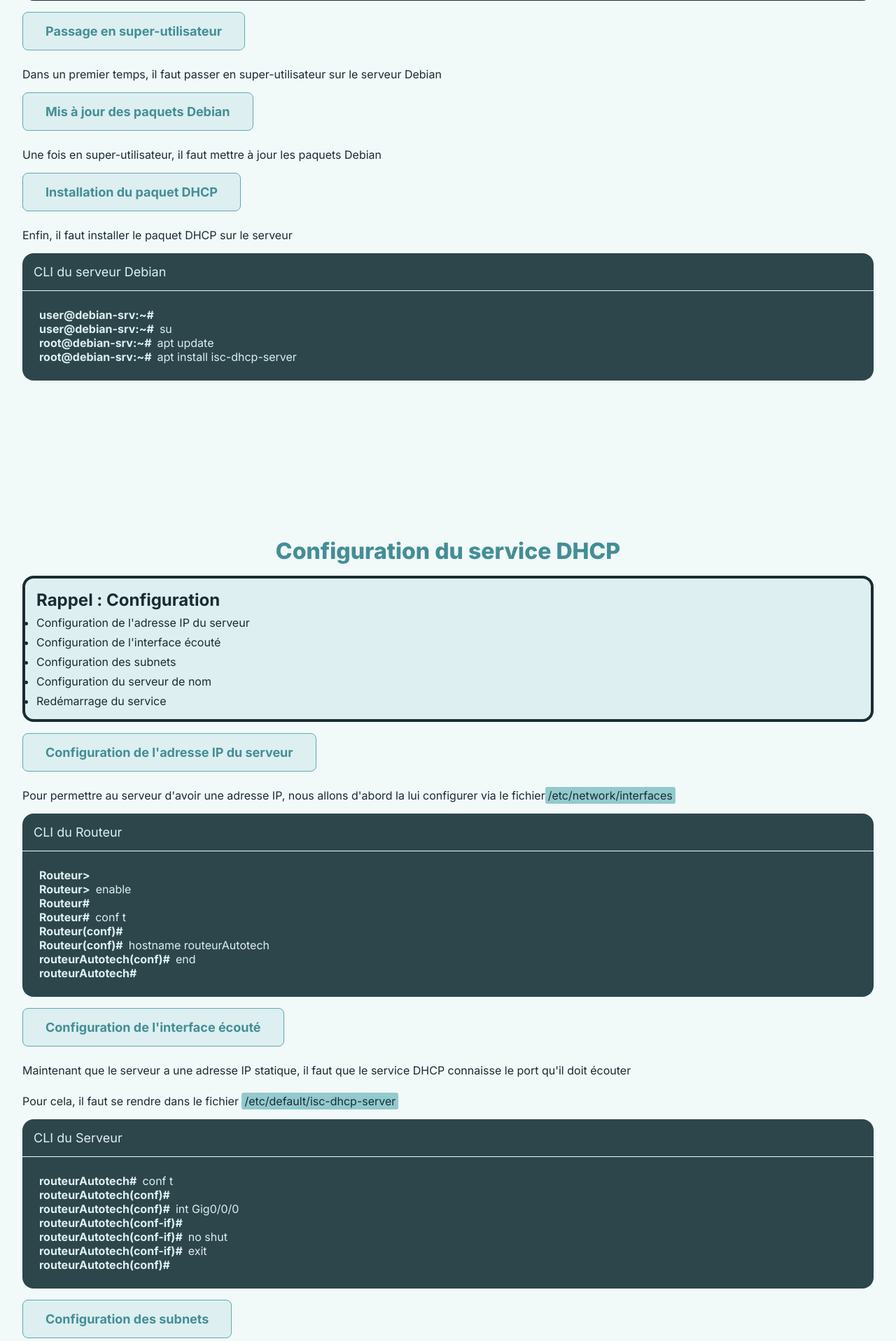
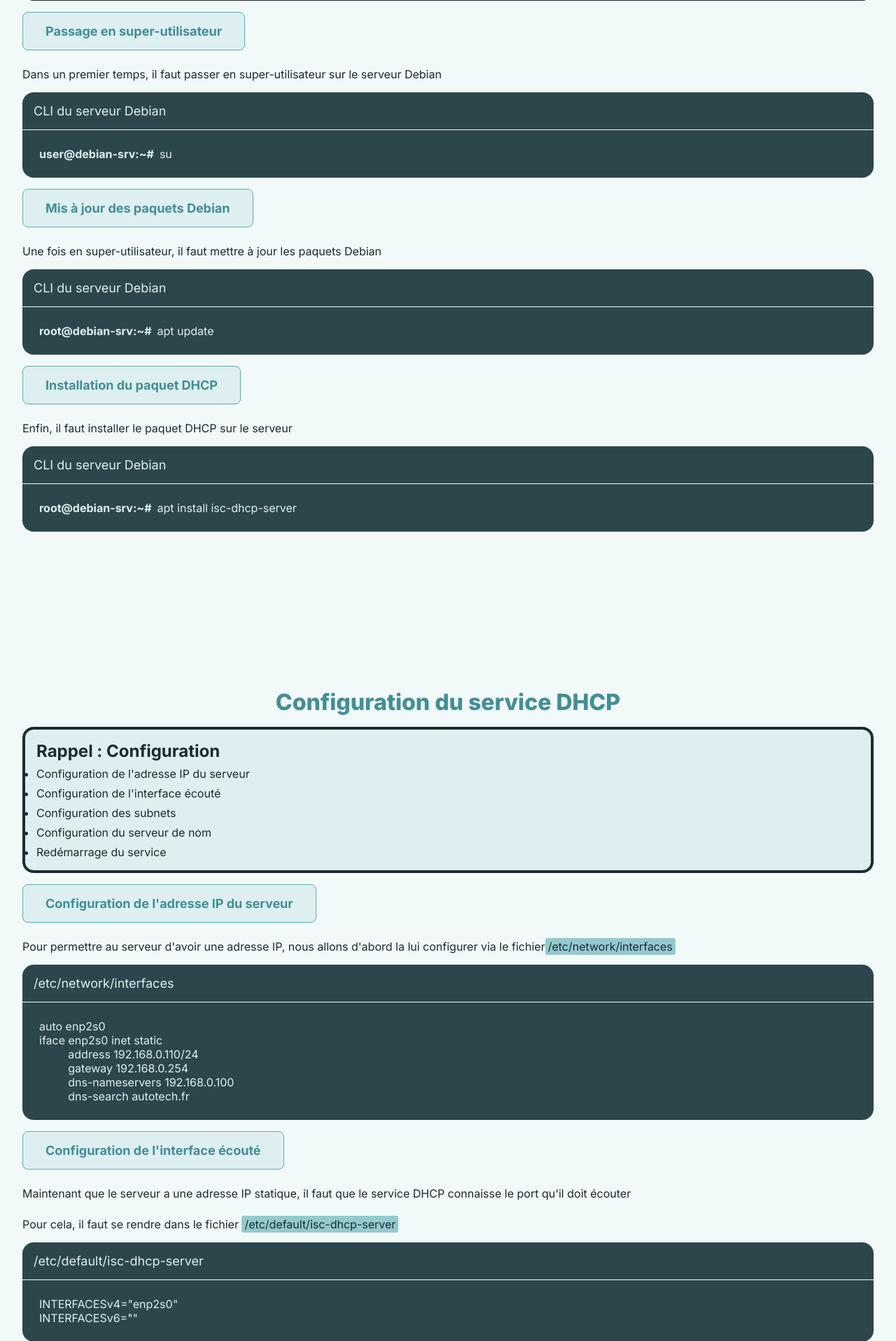
Before and after one commit to Bastien-Virmaux/SAE24-autotech, a PHP site: page /pages/dhcp.php in a window 1280 px wide. Shown: the part 1839-3756 px from the top of the page at 70% size. Run offline with PHP 8.4, Linux system fonts and the light colour scheme; some web fonts are replaced.

Commit message:
Ajout des nouvelle fonctionnalité

```diff
--- a/layout/confirmation.php
+++ b/layout/confirmation.php
@@ -19,7 +19,7 @@ $email = $_GET['email'];
 
 //connexion à la bd
 try {
-     $mySqlConnection = new PDO('mysql:host=192.168.0.110; dbname=autotech; charset=utf8', 'root', 'Azerty');
+     $mySqlConnection = new PDO('mysql:host=localhost:8889; dbname=autotech; charset=utf8', 'root', 'root');
 } catch (Exception $e) {
      die('Erreur : ' . $e->getMessage());
 }
--- a/layout/section5.php
+++ b/layout/section5.php
@@ -1,4 +1,4 @@
-<section class="section sec5" id="infrastructure">
+<section class="section sec4" id="infrastructure">
      <h1 class="titleSection">Notre infrastructure</h1>
 
      <div class="infraTitle">
@@ -75,7 +75,7 @@
           </div>
           <div class="service">
                <img class="imgServiceWin" src="../assets/img/img_grafana.png" alt="photo du service GRAFANA" />
-               <h2 class="serviceTextWin">ZABBIX</h2>
+               <h2 class="serviceTextWin">GRAFANA</h2>
                <a href="#" class="btn">Voir les détails</a>
           </div>
      </div>
@@ -100,7 +100,7 @@
           <div class="service">
                <img class="imgServiceWin" src="../assets/img/img_proxy.png" alt="photo du service PROXY" />
                <h2 class="serviceTextWin">PROXY</h2>
-               <a href="#" class="btn">Voir les détails</a>
+               <a href="../pages/proxy.php" class="btn">Voir les détails</a>
           </div>
           <div class="service">
                <img class="imgServiceWin" src="../assets/img/img_vpn.png" alt="photo du service VPN" />
--- a/pages/dhcp.php
+++ b/pages/dhcp.php
@@ -69,6 +69,18 @@
                </h2>
           </div>
           <p class="para">Dans un premier temps, il faut passer en super-utilisateur sur le serveur Debian</p>
+          <div class="cli">
+               <div class="headerCli">
+                    <p class="titleCli">CLI du serveur Debian</p>
+               </div>
+
+               <div class="bodyCli">
+                    <div class="formatCommande">
+                         <p class="invite">user@debian-srv:~#</p>
+                         <p class="commande">su</p>
+                    </div>
+               </div>
+          </div>
 
           <div class="infraTitle">
                <h2 class="infraTitleText" style="font-size: var(--size-18);">
@@ -76,6 +88,20 @@
                </h2>
           </div>
           <p class="para">Une fois en super-utilisateur, il faut mettre à jour les paquets Debian</p>
+          <div class="cli">
+               <div class="headerCli">
+                    <p class="titleCli">CLI du serveur Debian</p>
+               </div>
+
+               <div class="bodyCli">
+                    <div class="formatCommande">
+                         <p class="invite">root@debian-srv:~#</p>
+                         <p class="commande">apt update</p>
+                    </div>
+               </div>
+          </div>
+
+
           <div class="infraTitle">
                <h2 class="infraTitleText" style="font-size: var(--size-18);">
                     Installation du paquet DHCP
@@ -88,18 +114,6 @@
                </div>
 
                <div class="bodyCli">
-                    <div class="formatCommande">
-                         <p class="invite">user@debian-srv:~#</p>
-                         <p class="commande"></p>
-                    </div>
-                    <div class="formatCommande">
-                         <p class="invite">user@debian-srv:~#</p>
-                         <p class="commande">su</p>
-                    </div>
-                    <div class="formatCommande">
-                         <p class="invite">root@debian-srv:~#</p>
-                         <p class="commande">apt update</p>
-                    </div>
                     <div class="formatCommande">
                          <p class="invite">root@debian-srv:~#</p>
                          <p class="commande">apt install isc-dhcp-server</p>
@@ -123,44 +137,18 @@
                </h2>
           </div>
           <p class="para">Pour permettre au serveur d'avoir une adresse IP, nous allons d'abord la lui configurer via le fichier<span class="cmd-spec">/etc/network/interfaces</span></p>
-
           <div class="cli">
                <div class="headerCli">
-                    <p class="titleCli">CLI du Routeur</p>
+                    <p class="titleCli">/etc/network/interfaces</p>
                </div>
-
                <div class="bodyCli">
-                    <div class="formatCommande">
-                         <p class="invite">Routeur></p>
-                         <p class="commande"></p>
-                    </div>
-                    <div class="formatCommande">
-                         <p class="invite">Routeur></p>
-                         <p class="commande">enable</p>
-                    </div>
-                    <div class="formatCommande">
-                         <p class="invite">Routeur#</p>
-                         <p class="commande"></p>
-                    </div>
-                    <div class="formatCommande">
-                         <p class="invite">Routeur#</p>
-                         <p class="commande">conf t</p>
-                    </div>
-                    <div class="formatCommande">
-                         <p class="invite">Routeur(conf)#</p>
-                         <p class="commande"></p>
-                    </div>
-                    <div class="formatCommande">
-                         <p class="invite">Routeur(conf)#</p>
-                         <p class="commande">hostname routeurAutotech</p>
-                    </div>
-                    <div class="formatCommande">
-                         <p class="invite">routeurAutotech(conf)#</p>
-                         <p class="commande">end</p>
-                    </div>
-                    <div class="formatCommande">
-                         <p class="invite">routeurAutotech#</p>
-                         <p class="commande"></p>
+                    <div class="format">
+                         <p class="commande">auto enp2s0</p>
+                         <p class="commande">iface enp2s0 inet static</p>
+                         <p class="commande"> <span class="tab"> ----- </span> address 192.168.0.110/24</p>
+                         <p class="commande"> <span class="tab"> ----- </span> gateway 192.168.0.254</p>
+                         <p class="commande"> <span class="tab"> ----- </span> dns-nameservers 192.168.0.100</p>
+                         <p class="commande"> <span class="tab"> ----- </span> dns-search autotech.fr</p>
                     </div>
                </div>
           </div>
@@ -174,37 +162,12 @@
           <p class="para">Pour cela, il faut se rendre dans le fichier <span class="cmd-spec">/etc/default/isc-dhcp-server</span></p>
           <div class="cli">
                <div class="headerCli">
-                    <p class="titleCli">CLI du Serveur</p>
+                    <p class="titleCli">/etc/default/isc-dhcp-server</p>
                </div>
-
                <div class="bodyCli">
-                    <div class="formatCommande">
-                         <p class="invite">routeurAutotech#</p>
-                         <p class="commande">conf t</p>
-                    </div>
-                    <div class="formatCommande">
-                         <p class="invite">routeurAutotech(conf)#</p>
-                         <p class="commande"></p>
-                    </div>
-                    <div class="formatCommande">
-                         <p class="invite">routeurAutotech(conf)#</p>
-                         <p class="commande">int Gig0/0/0</p>
-                    </div>
-                    <div class="formatCommande">
-                         <p class="invite">routeurAutotech(conf-if)#</p>
-                         <p class="commande"></p>
-                    </div>
-                    <div class="formatCommande">
-                         <p class="invite">routeurAutotech(conf-if)#</p>
-                         <p class="commande">no shut</p>
-                    </div>
-                    <div class="formatCommande">
-                         <p class="invite">routeurAutotech(conf-if)#</p>
-                         <p class="commande">exit</p>
-                    </div>
-                    <div class="formatCommande">
-                         <p class="invite">routeurAutotech(conf)#</p>
-                         <p class="commande"></p>
+                    <div class="format">
+                         <p class="commande">INTERFACESv4="enp2s0"</p>
+                         <p class="commande">INTERFACESv6=""</p>
                     </div>
                </div>
           </div>
@@ -217,41 +180,29 @@
           <p class="para">Dans le fichier <span class="cmd-spec">/etc/dhcp/dhcpd.conf</span>, on configure les différents réseaux qui seront définis dynamiquement</p>
           <div class="cli">
                <div class="headerCli">
-                    <p class="titleCli">CLI du Routeur</p>
+                    <p class="titleCli">/etc/network/interfaces</p>
                </div>
-
                <div class="bodyCli">
-                    <div class="formatCommande">
-                         <p class="invite">routeurAutotech#</p>
-                         <p class="commande">conf t</p>
-                    </div>
-                    <div class="formatCommande">
-                         <p class="invite">routeurAutotech(conf)#</p>
-                         <p class="commande"></p>
-                    </div>
-                    <div class="formatCommande">
-                         <p class="invite">routeurAutotech(conf)#</p>
-                         <p class="commande">int Gig0/0/1</p>
-                    </div>
-                    <div class="formatCommande">
-                         <p class="invite">routeurAutotech(conf-if)#</p>
-                         <p class="commande"></p>
-                    </div>
-                    <div class="formatCommande">
-                         <p class="invite">routeurAutotech(conf-if)#</p>
-                         <p class="commande">no shut</p>
-                    </div>
-                    <div class="formatCommande">
-                         <p class="invite">routeurAutotech(conf-if)#</p>
-                         <p class="commande">ip address 172.25.0.100 255.255.0.0</p>
-                    </div>
-                    <div class="formatCommande">
-                         <p class="invite">routeurAutotech(conf-if)#</p>
-                         <p class="commande">exit</p>
-                    </div>
-                    <div class="formatCommande">
-                         <p class="invite">routeurAutotech(conf)#</p>
-                         <p class="commande"></p>
+                    <div class="format">
+                         <p class="commande">subnet 192.168.0.0 netmask 255.255.255.0 {</p>
+                         <p class="commande">}</p>
+                         <p class="commande">subnet 172.25.0.0 netmask 255.255.0.0 {</p>
+                         <p class="commande">}</p>
+                         <p class="commande"> <span class="tab"> ----- </span></p>
+                         <p class="commande">subnet 192.168.1.0 netmask 255.255.255.0 {</p>
+                         <p class="commande"> <span class="tab"> ----- </span> range 192.168.1.10 192.168.1.50</p>
+                         <p class="commande"> <span class="tab"> ----- </span> option routers 192.168.1.254</p>
+                         <p class="commande">}</p>
+                         <p class="commande"> <span class="tab"> ----- </span></p>
+                         <p class="commande">subnet 192.168.2.0 netmask 255.255.255.0 {</p>
+                         <p class="commande"> <span class="tab"> ----- </span> range 192.168.2.10 192.168.2.50</p>
+                         <p class="commande"> <span class="tab"> ----- </span> option routers 192.168.2.254</p>
+                         <p class="commande">}</p>
+                         <p class="commande"> <span class="tab"> ----- </span></p>
+                         <p class="commande">subnet 192.168.3.0 netmask 255.255.255.0 {</p>
+                         <p class="commande"> <span class="tab"> ----- </span> range 192.168.3.10 192.168.3.50</p>
+                         <p class="commande"> <span class="tab"> ----- </span> option routers 192.168.3.254</p>
+                         <p class="commande">}</p>
                     </div>
                </div>
           </div>
@@ -262,6 +213,17 @@
                </h2>
           </div>
           <p class="para">Toujours dans le fichier <span class="cmd-spec">/etc/dhcp/dhcpd.conf</span>, on défini le serveur DNS des équipements réseaux (Voir service DNS pour plus d'informations)</p>
+          <div class="cli">
+               <div class="headerCli">
+                    <p class="titleCli">/etc/network/interfaces</p>
+               </div>
+               <div class="bodyCli">
+                    <div class="format">
+                         <p class="commande">option domain-name-servers 192.168.0.100;</p>
+                    </div>
+               </div>
+          </div>
+
           <div class="infraTitle">
                <h2 class="infraTitleText" style="font-size: var(--size-18);">
                     Redémarrage du service
--- a/pages/pages.css
+++ b/pages/pages.css
@@ -205,6 +205,7 @@ body::-webkit-scrollbar-thumb {
 }
 
 .sec3 .infraTitle {
+     width: -moz-fit-content;
      width: fit-content;
      margin-top: 16px;
      padding: 16px 32px;
@@ -291,4 +292,8 @@ body::-webkit-scrollbar-thumb {
      list-style: circle;
 }
 
+.sec3 .tab {
+     opacity: 0;
+}
+
 /* === FIN SEC3 === */
```
Also changed, not shown: pages/proxy.php (added, +257 -0 lines), 1 other file.
